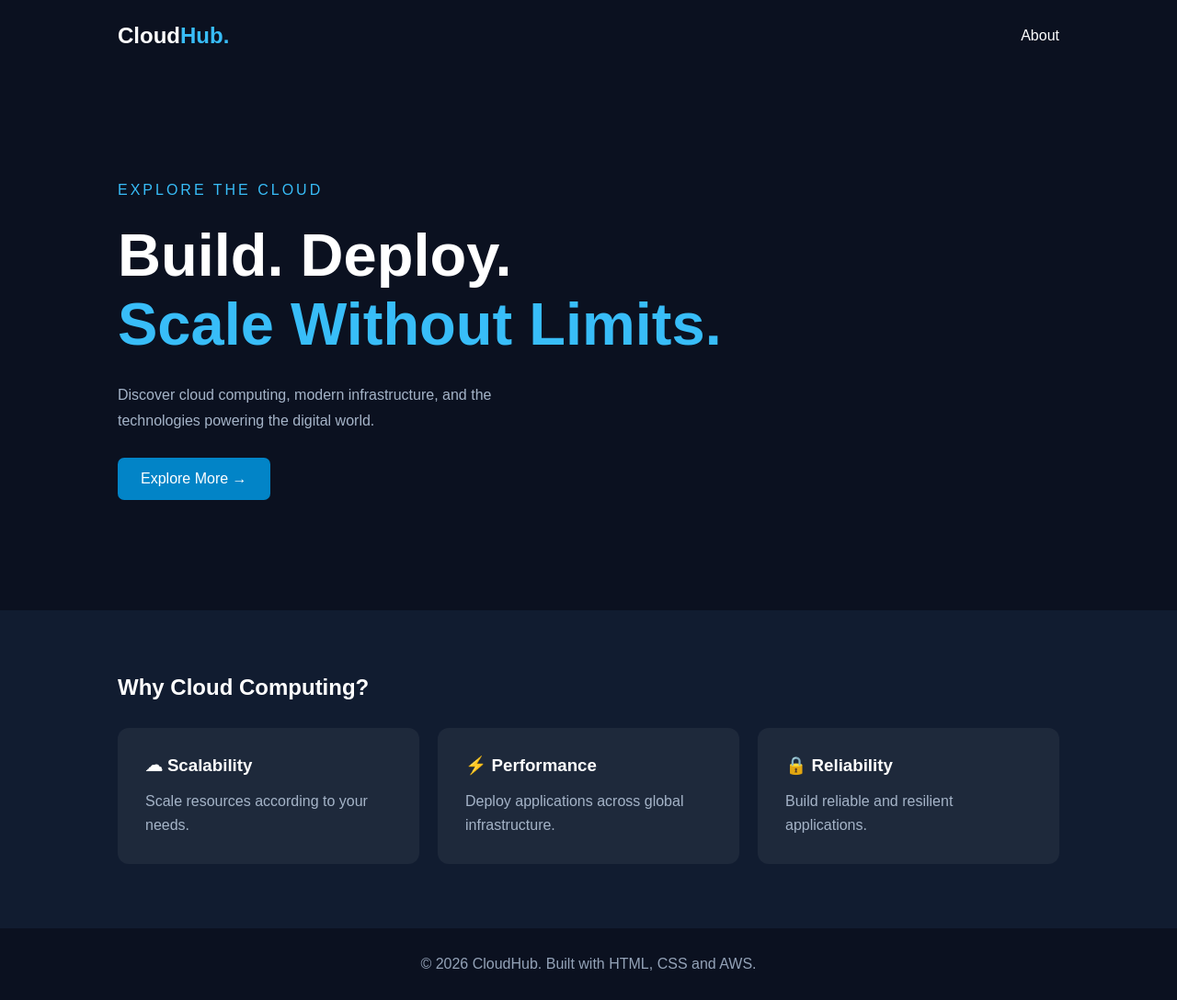
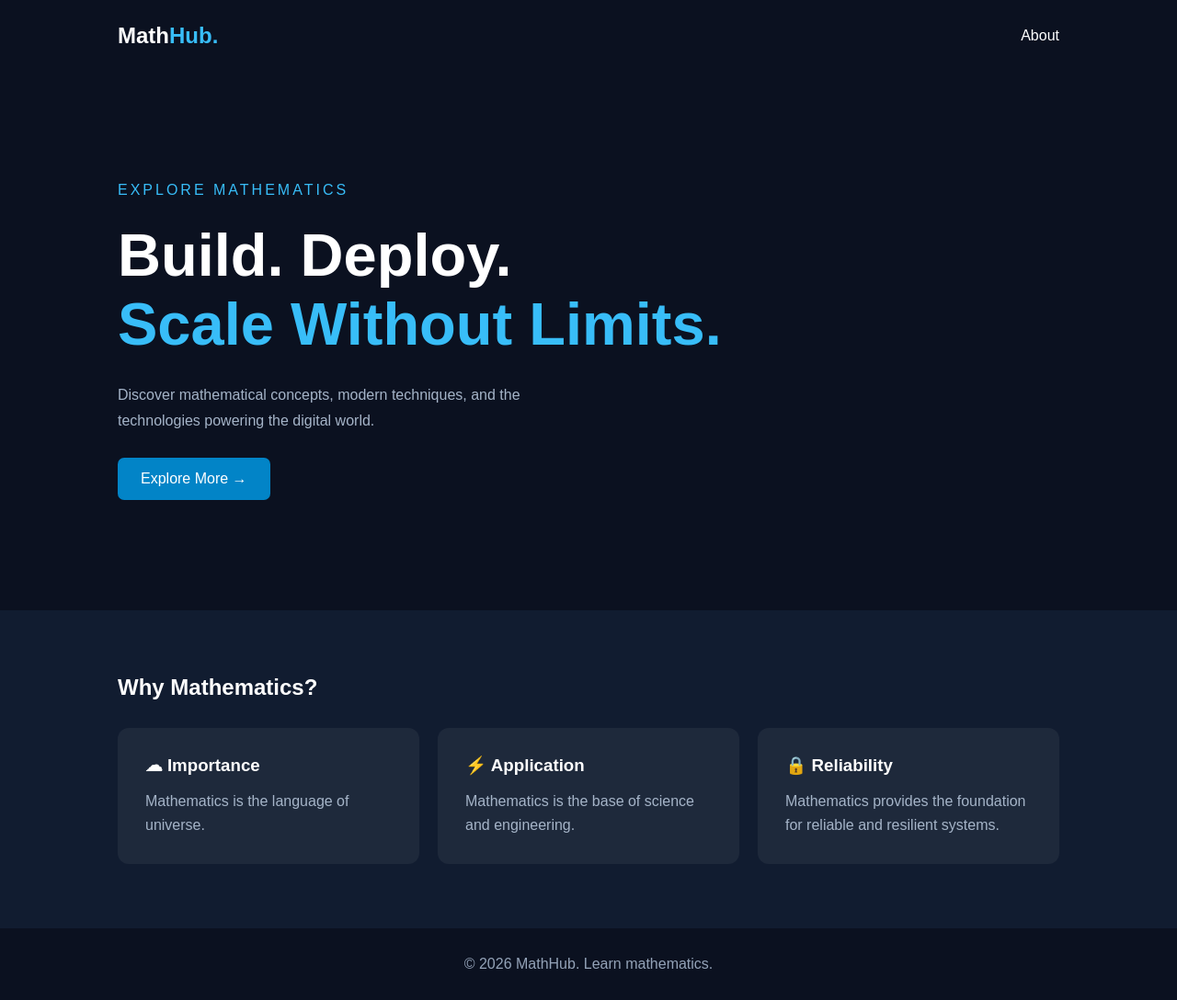
Before and after one commit to coding-newbie-05/aws-assignment-1, a plain HTML site: page index.html in a window 1280 px wide. Shown: the whole page at 92% size. Drawn offline with Linux system fonts and the light colour scheme.

Commit message:
Update website content

```diff
--- a/index.html
+++ b/index.html
@@ -4,47 +4,47 @@
 <head>
     <meta charset="UTF-8">
     <meta name="viewport" content="width=device-width, initial-scale=1.0">
-    <title>CloudHub | Learn Cloud Computing</title>
+    <title>MathHub | Learn mathematics</title>
     <link rel="stylesheet" href="style.css">
 </head>
 <body>
     <nav>
-        <h2>Cloud<span>Hub.</span></h2>
+        <h2>Math<span>Hub.</span></h2>
         <a href="#about">About</a>
     </nav>
 
     <main>
         <section class="hero">
-            <p class="tag">EXPLORE THE CLOUD</p>
+            <p class="tag">EXPLORE MATHEMATICS</p>
             <h1>Build. Deploy.<br><span>Scale Without Limits.</span></h1>
             <p class="description">
-                Discover cloud computing, modern infrastructure,
+                Discover mathematical concepts, modern techniques,
                 and the technologies powering the digital world.
             </p>
             <a href="#about" class="btn">Explore More →</a>
         </section>
 
         <section id="about" class="about">
-            <h2>Why Cloud Computing?</h2>
+            <h2>Why Mathematics?</h2>
             <div class="cards">
                 <div class="card">
-                    <h3>☁ Scalability</h3>
-                    <p>Scale resources according to your needs.</p>
+                    <h3>☁ Importance</h3>
+                    <p>Mathematics is the language of universe.</p>
                 </div>
                 <div class="card">
-                    <h3>⚡ Performance</h3>
-                    <p>Deploy applications across global infrastructure.</p>
+                    <h3>⚡ Application</h3>
+                    <p>Mathematics is the base of science and engineering.</p>
                 </div>
                 <div class="card">
                     <h3>🔒 Reliability</h3>
-                    <p>Build reliable and resilient applications.</p>
+                    <p>Mathematics provides the foundation for reliable and resilient systems.</p>
                 </div>
             </div>
         </section>
     </main>
 
     <footer>
-        © 2026 CloudHub. Built with HTML, CSS and AWS.
+        © 2026 MathHub. Learn mathematics.
     </footer>
 </body>
 </html>
```
